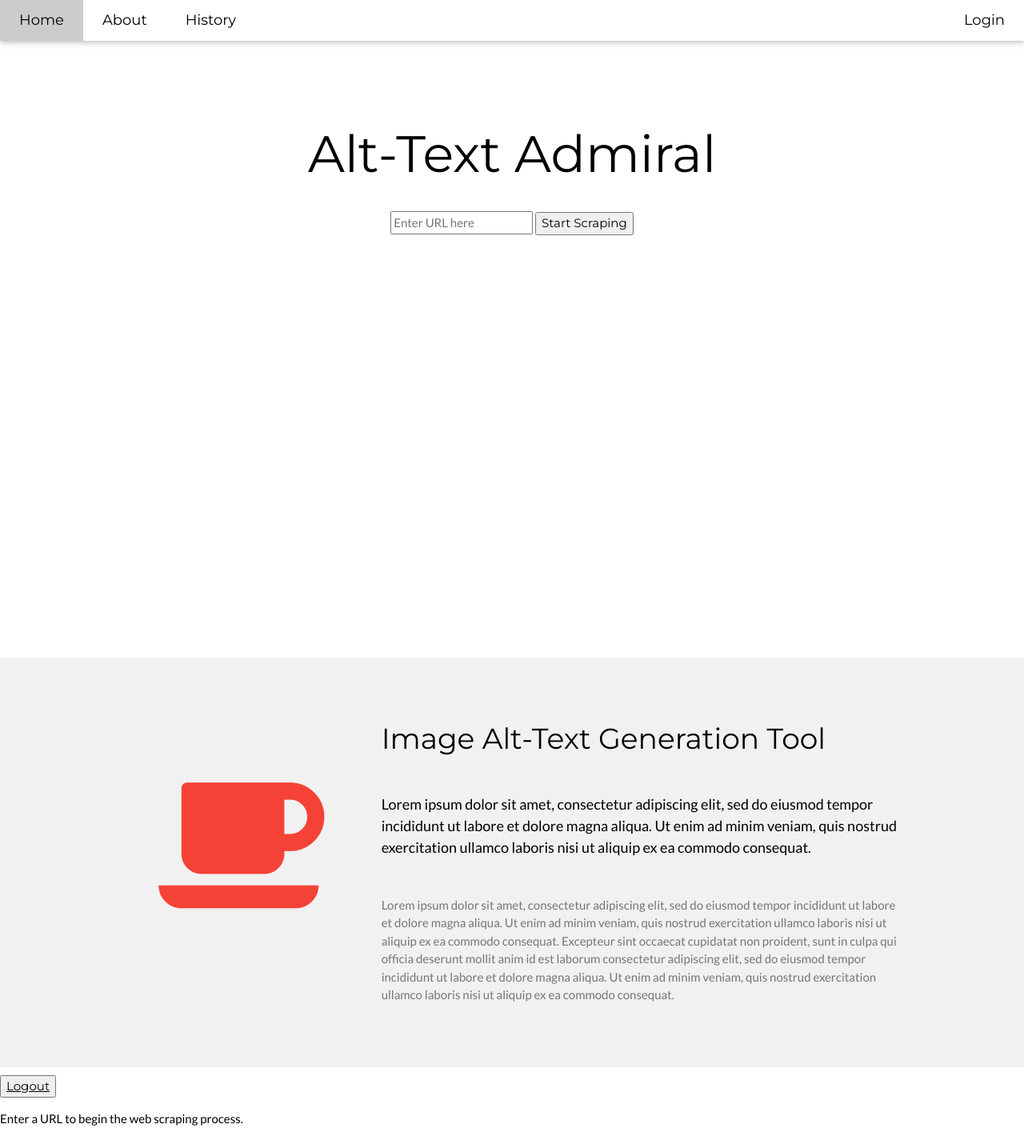
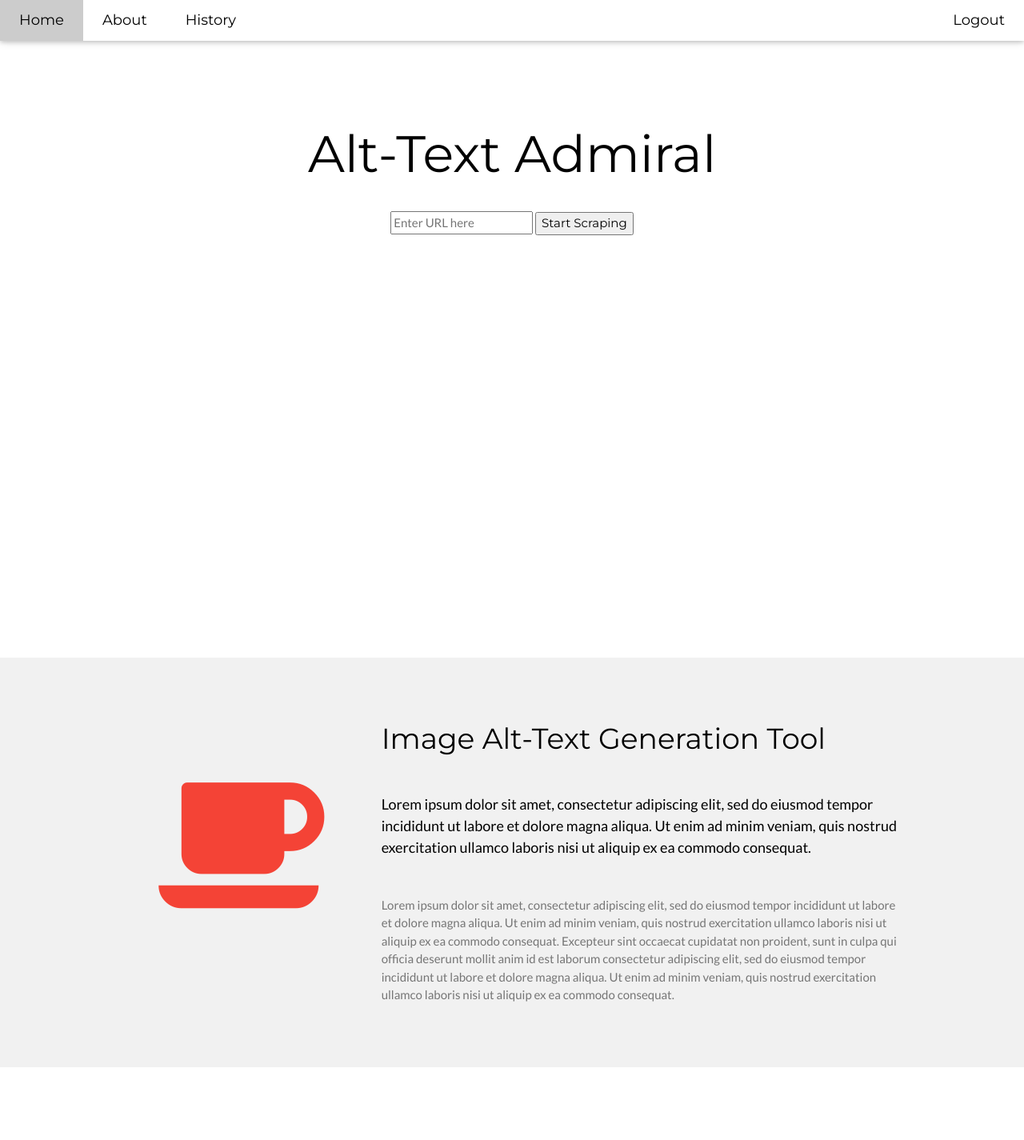
Before and after one commit to kaicachen/Alt-Text-Admiral, a Flask app: page / in a window 1280 px wide. Shown: the whole page at 80% size. After the commit the page ends 1334 px from the top, so only its background shows below. Run offline with Flask 3, Linux system fonts and the light colour scheme; the visitor is signed in with stand-in values (Sample User, id 1).

Commit message:
Added dynamic login/logout buttons

```diff
--- a/app/templates/history.html
+++ b/app/templates/history.html
@@ -64,7 +64,7 @@
         <a href="#" id="home"><a class="w3-bar-item w3-button w3-hide-small w3-padding-large w3-hover-white" href="{{ url_for('index') }}" class="btn">Home</a></a>
         <a href="#" id="about"><a class="w3-bar-item w3-button w3-hide-small w3-padding-large w3-hover-white" href="{{ url_for('about') }}" class="btn">About</a></a>
         <a href="#" id="history"><a class="w3-bar-item w3-button w3-padding-large w3-black" href="{{ url_for('history') }}" class="btn">History</a></a>
-        <a href="#" id="login"><button class="w3-bar-item w3-button w3-hide-small w3-padding-large w3-hover-white w3-right" onclick="openLoginPopup()">Login</button></a>
+        <a href="#" id="logout"><a class="w3-bar-item w3-button w3-hide-small w3-padding-large w3-hover-white w3-right" href="{{ url_for('logout') }}" class="btn">Logout</a></a>
         </div>
 
         <div class="w3-bar w3-crimson w3-card w3-right-align w3-large"></div>
--- a/app/templates/index.html
+++ b/app/templates/index.html
@@ -81,28 +81,6 @@
 
 
     </style>
-    <script>
-        function openLoginPopup() {
-            window.open("/google/", "Login", "width=500,height=600");
-        }
-    </script>
-    <script>
-        function openLoginPopup() {
-            const loginWindow = window.open("/google/", "Login", "width=500,height=600");
-
-            // Listen for message from popup
-            window.addEventListener("message", function(event) {
-                if (event.data.type === "oauth_success") {
-                    // Redirect the main window to the protected page
-                    window.location.href = "/";
-                }
-            }, false);
-        }
-        function showLoader() {
-            document.getElementById("loader").classList.add("show-loader");
-        }
-    </script>
-
 </head>
 <body>
     <!-- Navbar -->
@@ -111,8 +89,15 @@
         <a class="w3-bar-item w3-button w3-hide-medium w3-hide-large w3-right w3-padding-large w3-hover-white w3-large w3-crimson" href="javascript:void(0);" onclick="myFunction()" title="Toggle Navigation Menu"><i class="fa fa-bars"></i></a>
         <a href="#" id="home"><a class="w3-bar-item w3-button w3-padding-large w3-black" href="{{ url_for('index') }}" class="btn">Home</a></a>
         <a href="#" id="about"><a class="w3-bar-item w3-button w3-hide-small w3-padding-large w3-hover-white" href="{{ url_for('about') }}" class="btn">About</a></a>
+
+
+        {% if session.get('user_id') %}
         <a href="#" id="history"><a class="w3-bar-item w3-button w3-hide-small w3-padding-large w3-hover-white" href="{{ url_for('history') }}" class="btn">History</a></a>
+        <a href="#" id="logout"><a class="w3-bar-item w3-button w3-hide-small w3-padding-large w3-hover-white w3-right" href="{{ url_for('logout') }}" class="btn">Logout</a></a>
+        {% else %}
         <a href="#" id="login"><button class="w3-bar-item w3-button w3-hide-small w3-padding-large w3-hover-white w3-right" onclick="openLoginPopup()">Login</button></a>
+
+        {% endif %}
         </div>
 
         <div class="w3-bar w3-crimson w3-card w3-right-align w3-large"></div>
@@ -159,25 +144,20 @@
       </div>
 
 
-    <h1></h1>
-    {% if session.get('user_id') %}
-    <!-- User is logged in: show History button -->
-    <!-- <button class="history"><a href="{{ url_for('history') }}" class="btn">History</a></button> -->
-    <button class="logout"><a href="{{ url_for('logout') }}" class="btn">Logout</a></button>
-    {% else %}
-    <!-- User is not logged in: show Login button -->
-    <!--<button  onclick="openLoginPopup()">Login</button>-->
+      <script>
+        function openLoginPopup() {
+            const loginWindow = window.open("/google/", "Login", "width=500,height=600");
 
-    {% endif %}
-    <p>Enter a URL to begin the web scraping process.</p>
-
-
-
-
-    <script>
-        function sumbitURL() {
-            let inputURL = document.getElementById("URLbox").value;
-            localStorage.setItem("url", inputURL);
+            // Listen for message from popup
+            window.addEventListener("message", function(event) {
+                if (event.data.type === "oauth_success") {
+                    // Redirect the main window to the protected page
+                    window.location.href = "/";
+                }
+            }, false);
+        }
+        function showLoader() {
+            document.getElementById("loader").classList.add("show-loader");
         }
     </script>
 </body>
--- a/app/templates/previous_results.html
+++ b/app/templates/previous_results.html
@@ -51,7 +51,7 @@
         <a href="#" id="home"><a class="w3-bar-item w3-button w3-hide-small w3-padding-large w3-hover-white" href="{{ url_for('index') }}" class="btn">Home</a></a>
         <a href="#" id="about"><a class="w3-bar-item w3-button w3-hide-small w3-padding-large w3-hover-white" href="{{ url_for('about') }}" class="btn">About</a></a>
         <a href="#" id="history"><a class="w3-bar-item w3-button w3-padding-large w3-black" href="{{ url_for('history') }}" class="btn">History</a></a>
-        <a href="#" id="login"><button class="w3-bar-item w3-button w3-hide-small w3-padding-large w3-hover-white w3-right" onclick="openLoginPopup()">Login</button></a>
+        <a href="#" id="logout"><a class="w3-bar-item w3-button w3-hide-small w3-padding-large w3-hover-white w3-right" href="{{ url_for('logout') }}" class="btn">Logout</a></a>
         </div>
 
         <div class="w3-bar w3-crimson w3-card w3-right-align w3-large"></div>
```
Also changed, not shown: app/templates/about.html (+19 -1 lines), app/templates/displayed_images.html (+19 -1 lines).
